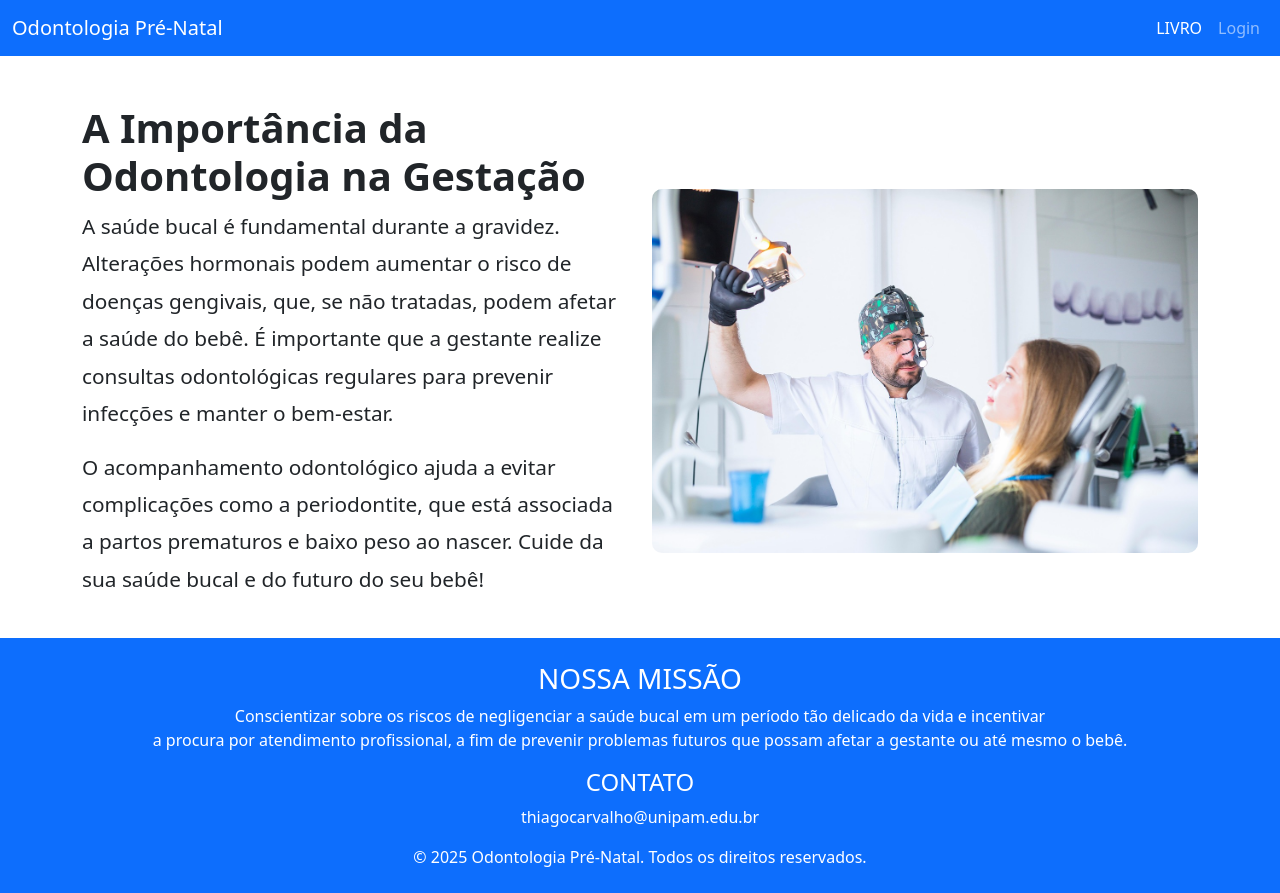
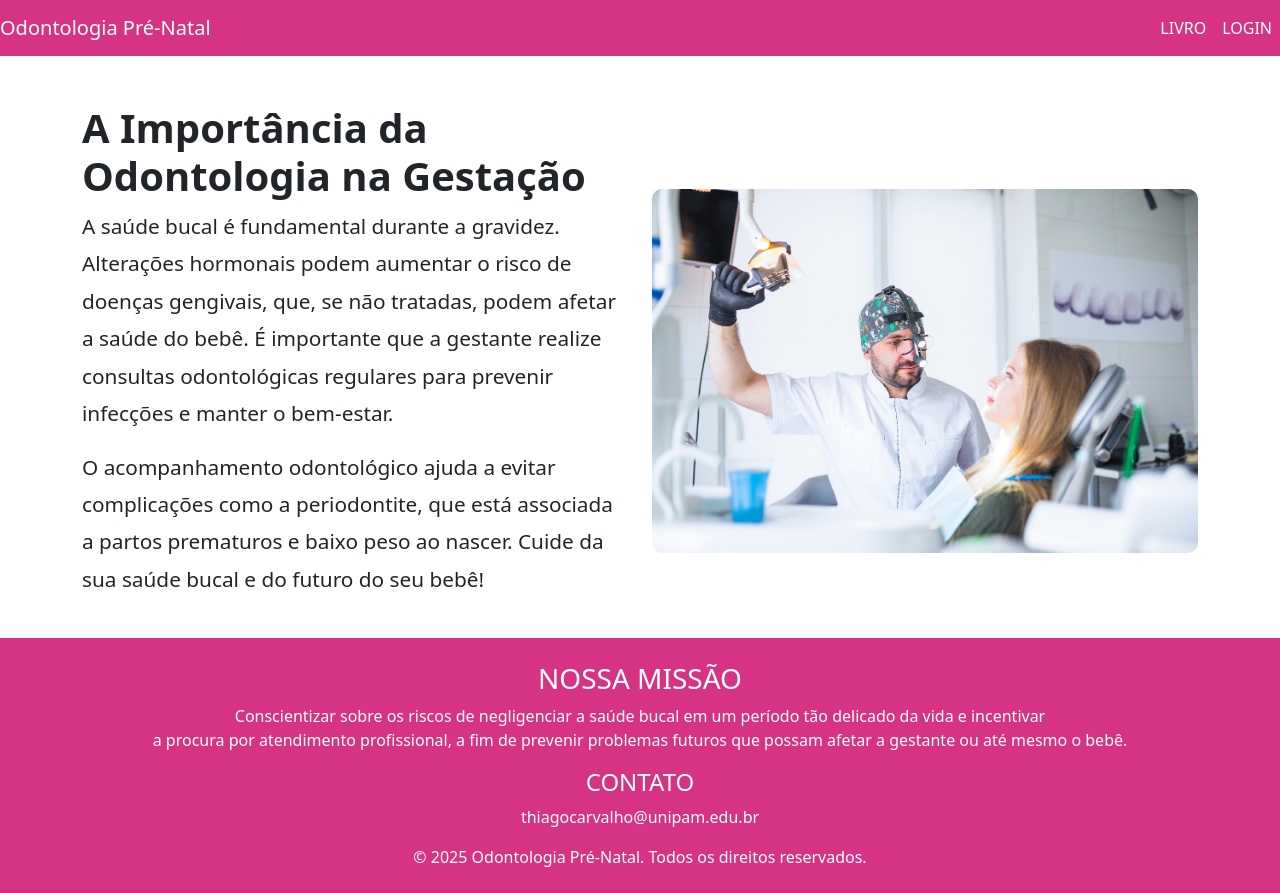
Before and after one commit to isaaczx0/Livro-Pre-Natal-Odontologico, a plain HTML site: page Livro/real.html in a window 1280 px wide. Drawn offline with nearby package versions, Linux system fonts and the light colour scheme.

Commit message:
agoravai2

```diff
--- a/Livro/real.html
+++ b/Livro/real.html
@@ -13,9 +13,9 @@
 <body>
 
 
-    <nav class="navbar navbar-expand-lg navbar-dark bg-primary">
+    <nav class="navbar navbar-expand-lg navbar-dark" style="background-color: #d63384;>
         <div class="container-fluid">
-            <a class="navbar-brand" href="#">Odontologia Pré-Natal</a>
+            <a class="navbar-brand">Odontologia Pré-Natal</a>
             <button class="navbar-toggler" type="button" data-bs-toggle="collapse" data-bs-target="#navbarNav"
                 aria-controls="navbarNav" aria-expanded="false" aria-label="Toggle navigation">
                 <span class="navbar-toggler-icon"></span>
@@ -26,7 +26,7 @@
                         <a class="nav-link active" href="livro.html">LIVRO</a>
                     </li>
                     <li class="nav-item">
-                        <a class="nav-link" href="central.html">Login</a>
+                        <a class="nav-link active" href="central.html">LOGIN</a>
                     </li>
                 </ul>
             </div>
@@ -52,7 +52,7 @@
     </main>
 
 
-    <footer class="bg-primary text-white text-center py-4">
+    <footer class="text-white text-center py-4" style="background-color: #d63384;">
         <h3>NOSSA MISSÃO</h3>
         <p>Conscientizar sobre os riscos de negligenciar a saúde bucal em um período tão delicado da vida e incentivar <br> a procura por atendimento profissional, a fim de prevenir problemas futuros que possam afetar a gestante ou até mesmo o bebê.</p>
         <h4>CONTATO</h4>
```
